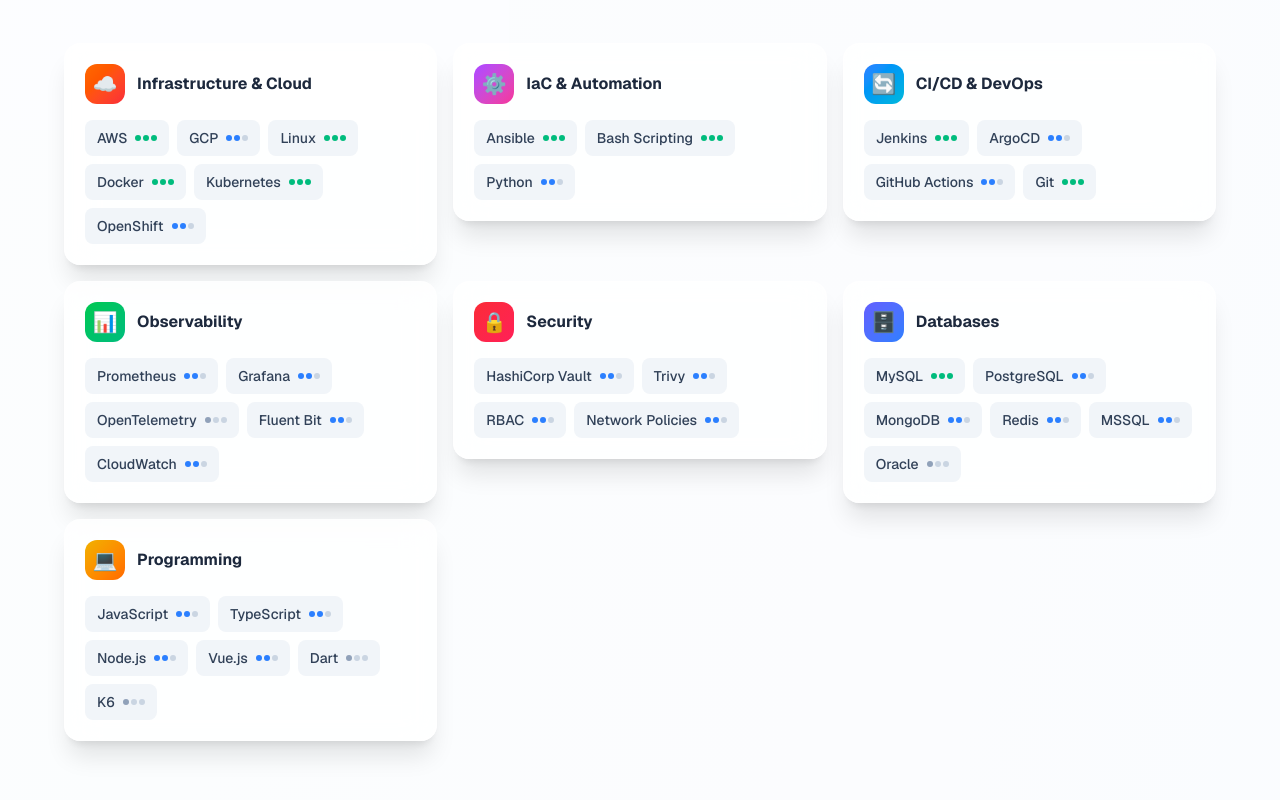
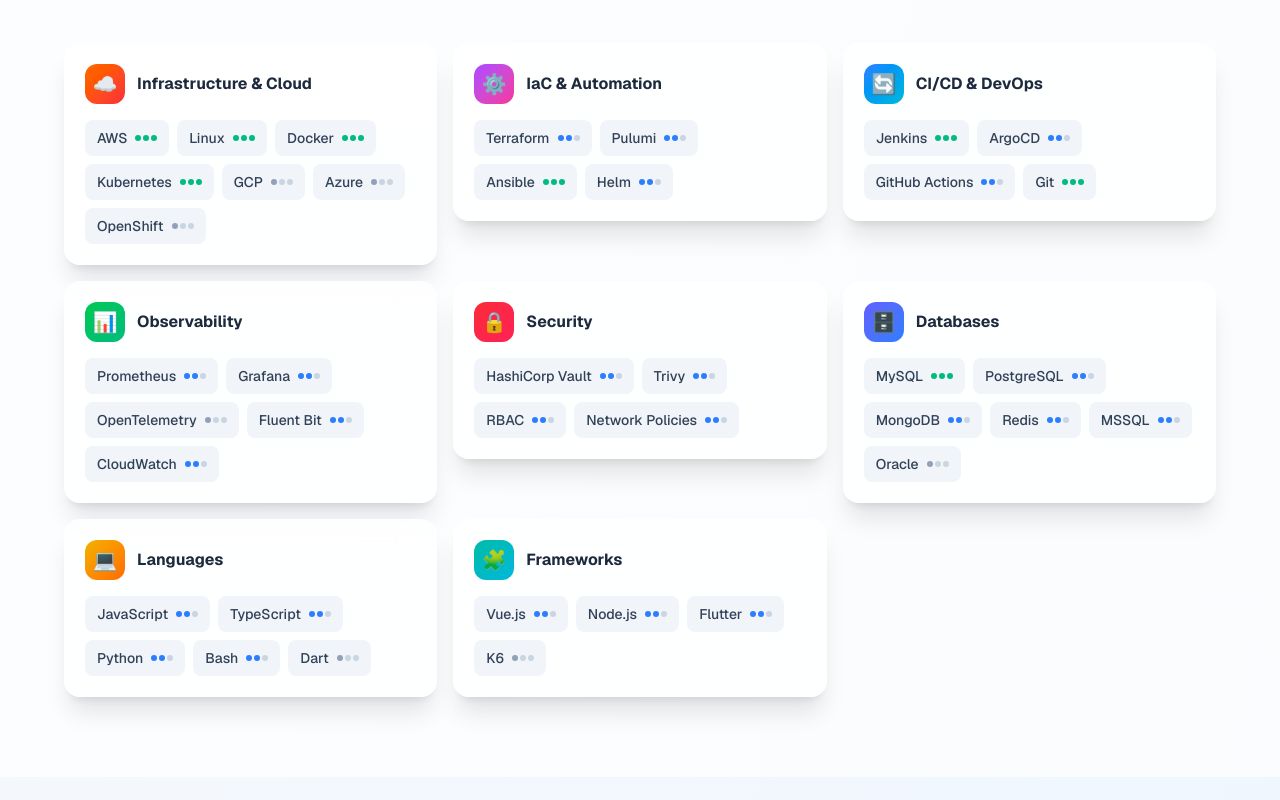
Before and after one commit to mohammadrony/portfolio, a Next.js app: page / in a window 1280 px wide. Shown: the part 4220-5020 px from the top of the page. Built offline with nearby package versions, Linux system fonts and the light colour scheme.

Commit message:
Update docker and skills.

```diff
--- a/app/components/Interests.tsx
+++ b/app/components/Interests.tsx
@@ -35,7 +35,7 @@
     color: "from-yellow-500 to-orange-500"
   },
   {
-    title: "Learning New Technologies",
+    title: "Continuous Learning",
     icon: "📚",
     description: "Continuously exploring new DevOps tools, cloud services, and best practices",
     color: "from-indigo-500 to-blue-500"
--- a/app/components/Skills.tsx
+++ b/app/components/Skills.tsx
@@ -25,11 +25,12 @@
     color: "from-orange-500 to-red-500",
     skills: [
       { name: "AWS", level: "advanced", category: "Infrastructure" },
-      { name: "GCP", level: "intermediate", category: "Infrastructure" },
       { name: "Linux", level: "advanced", category: "Infrastructure" },
       { name: "Docker", level: "advanced", category: "Infrastructure" },
       { name: "Kubernetes", level: "advanced", category: "Infrastructure" },
-      { name: "OpenShift", level: "intermediate", category: "Infrastructure" },
+      { name: "GCP", level: "beginner", category: "Infrastructure" },
+      { name: "Azure", level: "beginner", category: "Infrastructure" },
+      { name: "OpenShift", level: "beginner", category: "Infrastructure" },
     ]
   },
   {
@@ -37,9 +38,10 @@
     icon: "⚙️",
     color: "from-purple-500 to-pink-500",
     skills: [
+      { name: "Terraform", level: "intermediate", category: "Automation" },
+      { name: "Pulumi", level: "intermediate", category: "Automation" },
       { name: "Ansible", level: "advanced", category: "Automation" },
-      { name: "Bash Scripting", level: "advanced", category: "Automation" },
-      { name: "Python", level: "intermediate", category: "Automation" }
+      { name: "Helm", level: "intermediate", category: "Automation" }
     ]
   },
   {
@@ -90,16 +92,26 @@
     ]
   },
   {
-    name: "Programming",
+    name: "Languages",
     icon: "💻",
     color: "from-yellow-500 to-orange-500",
     skills: [
-      { name: "JavaScript", level: "intermediate", category: "Programming" },
-      { name: "TypeScript", level: "intermediate", category: "Programming" },
-      { name: "Node.js", level: "intermediate", category: "Programming" },
-      { name: "Vue.js", level: "intermediate", category: "Programming" },
-      { name: "Dart", level: "beginner", category: "Programming" },
-      { name: "K6", level: "beginner", category: "Programming" }
+      { name: "JavaScript", level: "intermediate", category: "Languages" },
+      { name: "TypeScript", level: "intermediate", category: "Languages" },
+      { name: "Python", level: "intermediate", category: "Languages" },
+      { name: "Bash", level: "intermediate", category: "Languages" },
+      { name: "Dart", level: "beginner", category: "Languages" },
+    ]
+  },
+  {
+    name: "Frameworks",
+    icon: "🧩",
+    color: "from-teal-500 to-cyan-500",
+    skills: [
+      { name: "Vue.js", level: "intermediate", category: "Frameworks" },
+      { name: "Node.js", level: "intermediate", category: "Frameworks" },
+      { name: "Flutter", level: "intermediate", category: "Frameworks" },
+      { name: "K6", level: "beginner", category: "Frameworks" },
     ]
   }
 ];
--- a/app/docs/components/CopyCodeButton.tsx
+++ b/app/docs/components/CopyCodeButton.tsx
@@ -7,7 +7,12 @@
     const blocks = document.querySelectorAll('pre');
 
     blocks.forEach((pre) => {
-      if (pre.querySelector('.copy-btn')) return;
+      if (pre.parentElement?.classList.contains('copy-wrapper')) return;
+
+      const wrapper = document.createElement('div');
+      wrapper.className = 'copy-wrapper';
+      pre.parentNode?.insertBefore(wrapper, pre);
+      wrapper.appendChild(pre);
 
       const btn = document.createElement('button');
       btn.className = 'copy-btn';
@@ -23,8 +28,7 @@
         }, 2000);
       });
 
-      pre.style.position = 'relative';
-      pre.appendChild(btn);
+      wrapper.appendChild(btn);
     });
   });
 
--- a/app/globals.css
+++ b/app/globals.css
@@ -435,31 +435,36 @@
 }
 
 /* Copy button */
+.copy-wrapper {
+  position: relative;
+}
+
 .copy-btn {
   position: absolute;
   top: 0.625rem;
   right: 0.625rem;
   padding: 0.375rem;
   background: #1e293b;
-  border: 1px solid #334155;
+  border: 1px solid #475569;
   border-radius: 0.375rem;
-  color: #94a3b8;
+  color: #ffffff;
   cursor: pointer;
   display: flex;
   align-items: center;
   justify-content: center;
   transition: all 0.15s;
   opacity: 0;
+  z-index: 10;
 }
 
-pre:hover .copy-btn {
+.copy-wrapper:hover .copy-btn {
   opacity: 1;
 }
 
 .copy-btn:hover {
   background: #334155;
-  color: #e2e8f0;
-  border-color: #475569;
+  color: #ffffff;
+  border-color: #64748b;
 }
 
 /* Blockquote */
```
Also changed, not shown: 1 other file (tests, documents, lock files or other folders).
